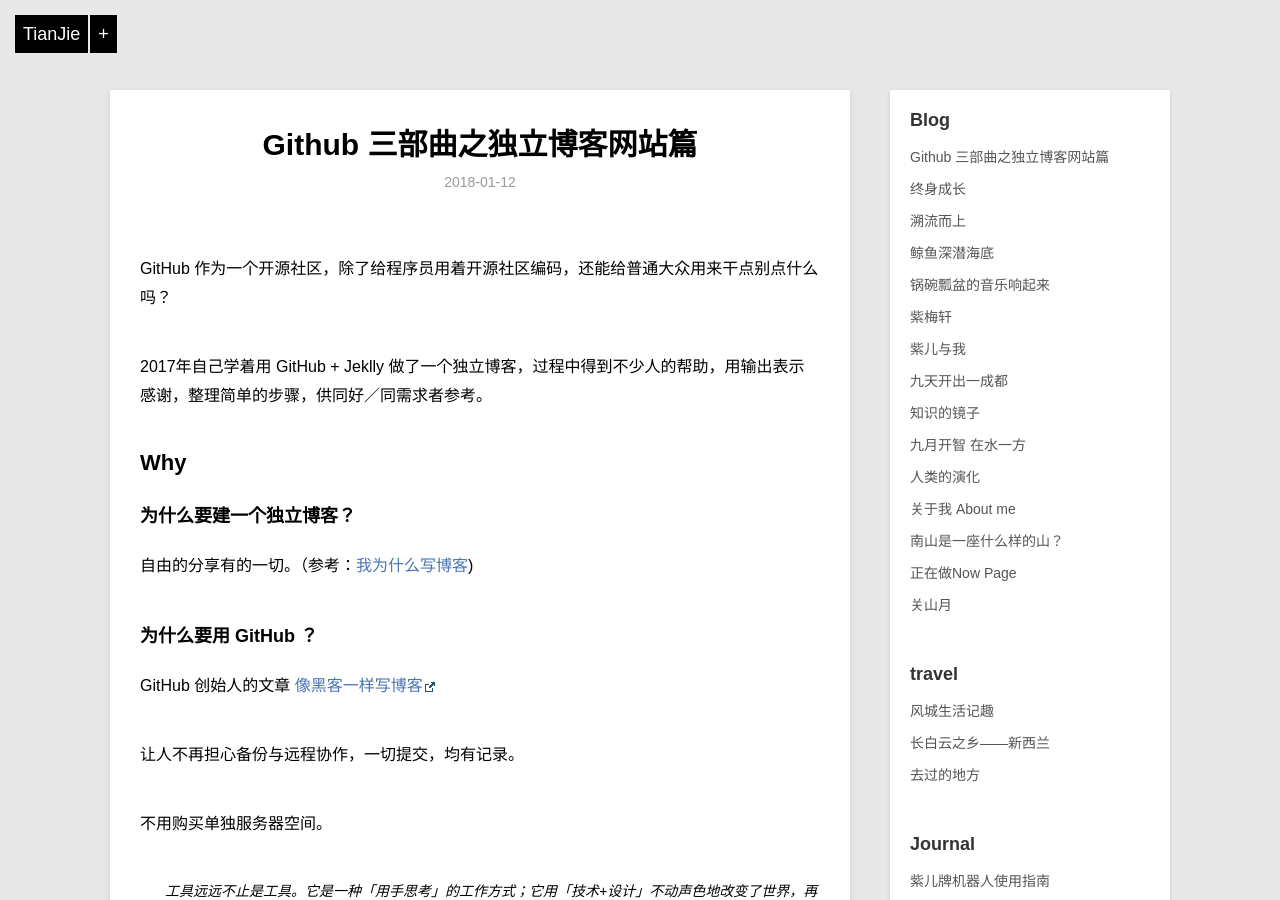
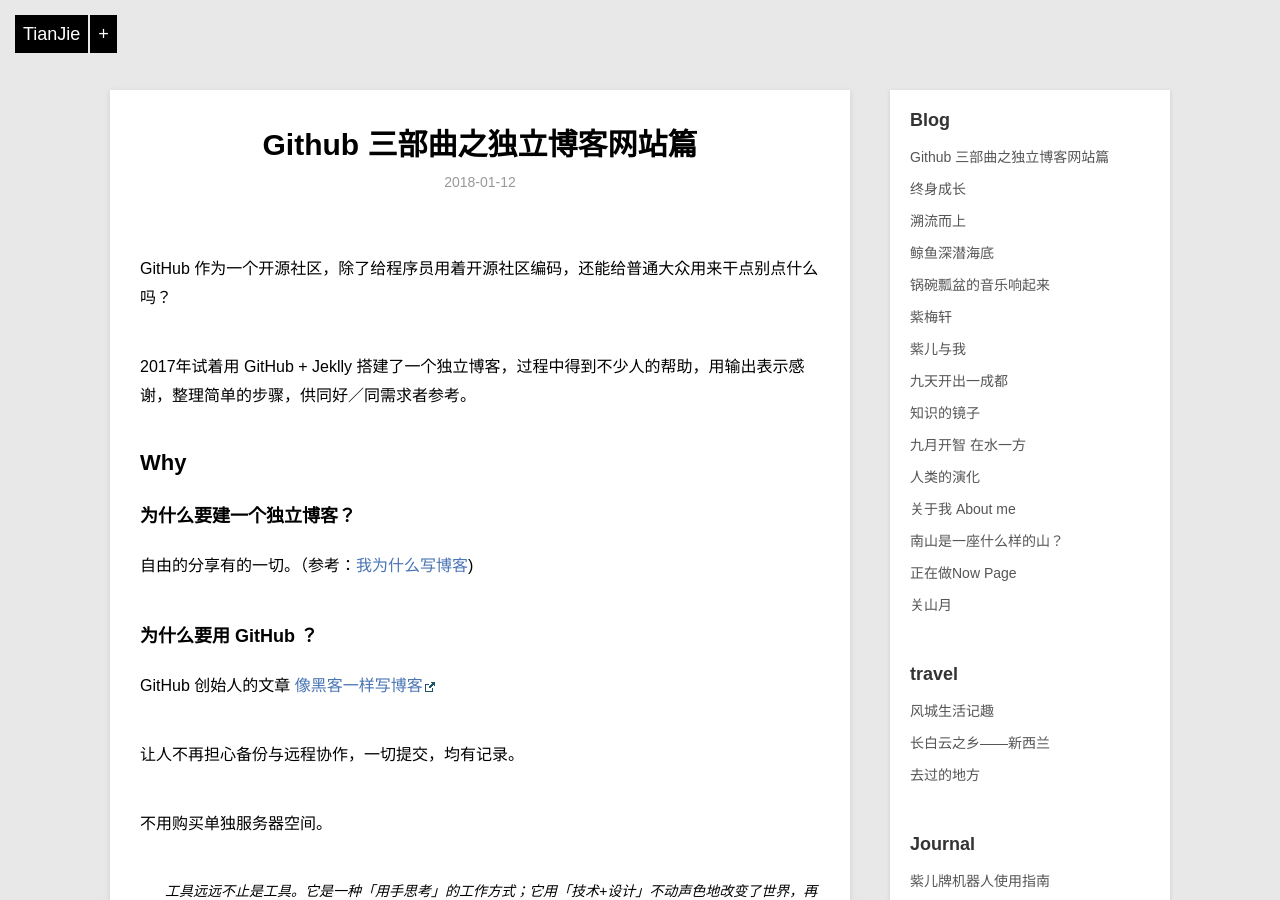
Before and after one commit to violettianjie/violettianjie.github.io, a Jekyll site: the page built from _posts/blog/2018-01-12-GitHubBlog.md, in a window 1280 px wide and 900 px high. Built offline with Jekyll 4.4.1, drawn with Linux system fonts in a browser that asks for light colours; comment, search, counter and statistics services are not loaded; some of the changed text lies outside the part shown.

Commit message:
Update 2018-01-12-GitHubBlog.md

```diff
--- a/_posts/blog/2018-01-12-GitHubBlog.md
+++ b/_posts/blog/2018-01-12-GitHubBlog.md
@@ -8,7 +8,7 @@ category: blog
 
 GitHub 作为一个开源社区，除了给程序员用着开源社区编码，还能给普通大众用来干点别点什么吗？
 
-2017年自己学着用 GitHub + Jeklly 做了一个独立博客，过程中得到不少人的帮助，用输出表示感谢，整理简单的步骤，供同好／同需求者参考。
+2017年试着用 GitHub + Jeklly 搭建了一个独立博客，过程中得到不少人的帮助，用输出表示感谢，整理简单的步骤，供同好／同需求者参考。
 
 ## Why
 
```
Also changed, not shown: other parts of _posts/blog/2018-01-12-GitHubBlog.md (+3 -1 lines).
